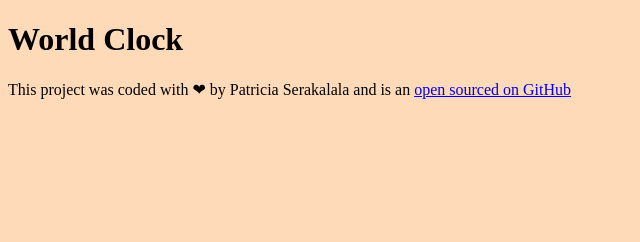
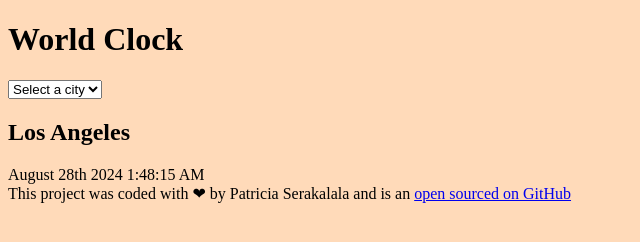
Before and after one commit to Patricia9707/World-clock, a plain HTML site: page index.html in a window 1280 px wide. Shown: the whole page, without its empty margins (0-640 px from the left). Drawn offline with Linux system fonts and the light colour scheme.

Commit message:
Updated index.html

```diff
--- a/index.html
+++ b/index.html
@@ -7,13 +7,26 @@
     <link rel="stylesheet" href="css/style.css"/>
 </head>
 <body>
+    <div class="container">
   <h1>
     World Clock
   </h1>
+  <select>
+    <option value="">Select a city </option>
+   <option value="">New York </option>
+<option value="">Tokyo </option>
+<option value="">Auckland </option>
+  </select>
+  <div class="city">
+    <h2> Los Angeles</h2>
+    <span class="date">August 28th 2024</span>
+    <span class="time">1:48:15 AM</span>
+  </div>
+    </div>
   <footer>
     This project was coded with ❤ by Patricia Serakalala and is an
     <a href="#" target="_blank"> open sourced on GitHub</a>
   </footer>
-  <script src="javascript/index.js"></script>
+  <script src="css/javascript/index.js"></script>
 </body>
 </html>
```
